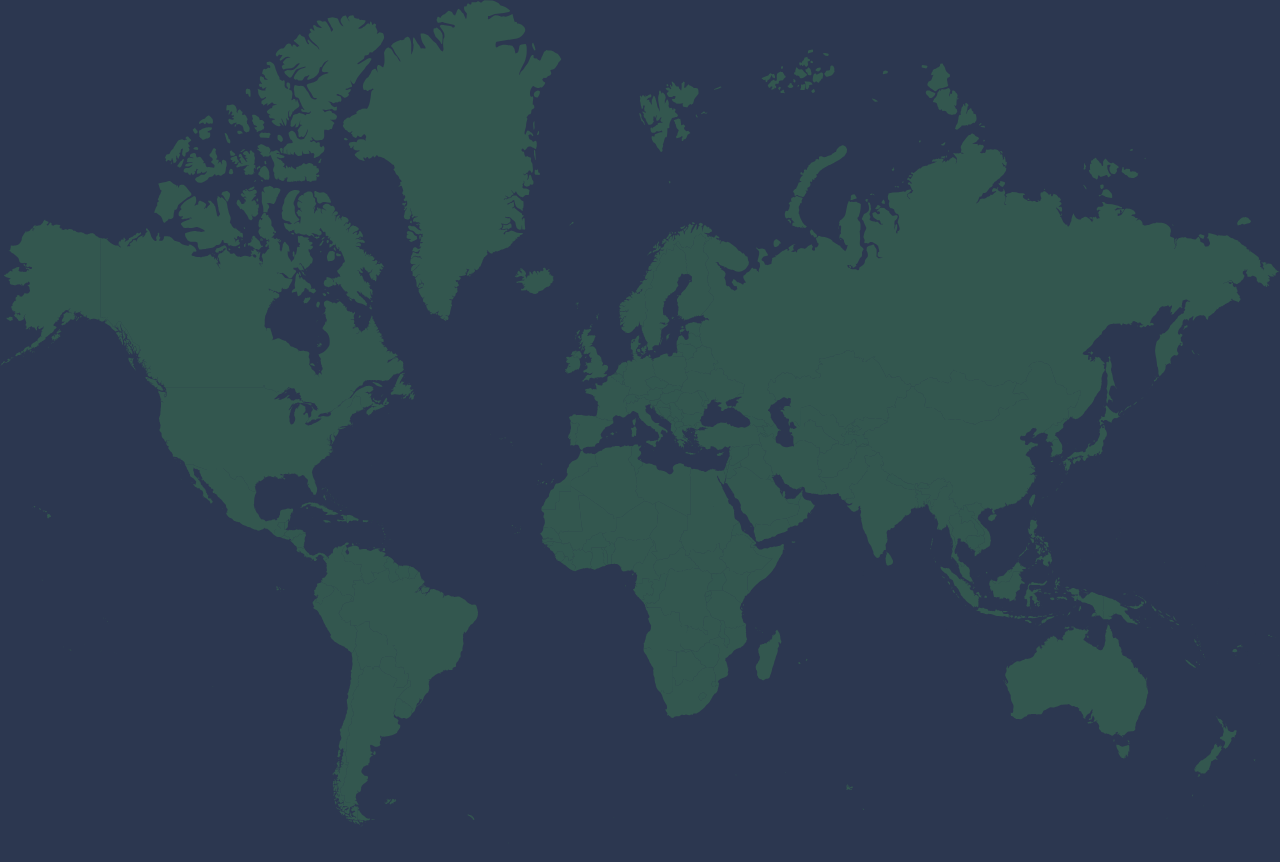
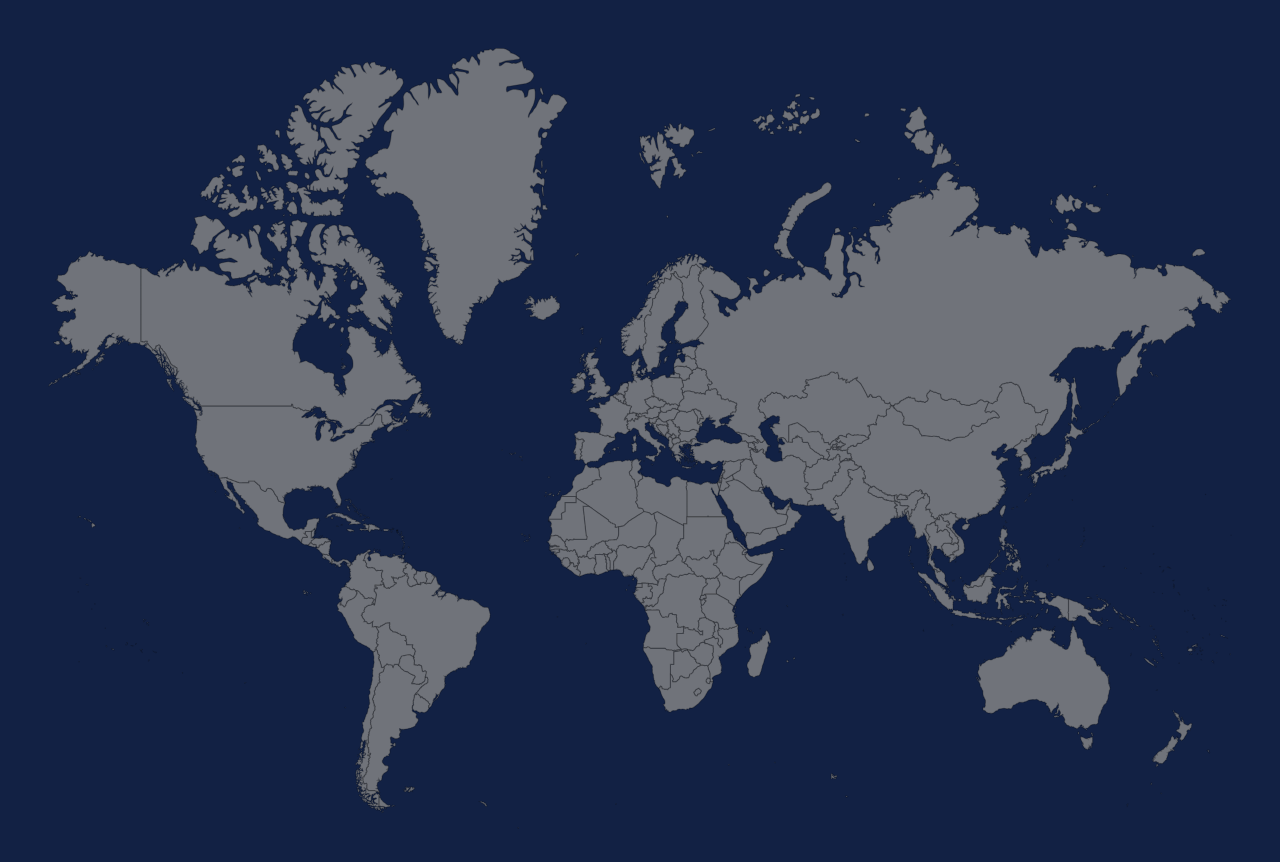
Before and after one commit to ShawnO86/Interactive_Map, a Vue app in the folder Interactive_World_Map/: page / in a window 1280 px wide. Shown: the top 862 px of the page. Built offline with nearby package versions, Linux system fonts and the light colour scheme.

Commit message:
Adds tooltip on mouseover of country

```diff
--- a/Interactive_World_Map/src/assets/main.css
+++ b/Interactive_World_Map/src/assets/main.css
@@ -1,14 +1,15 @@
 /* color variables for this project */
 :root {
-  --color-background: rgb(44, 55, 80);
+  --color-background: rgb(18, 33, 68);
 
-  --color-map: rgba(53, 95, 79, 0.8);
-  --color-map-highlight: rgba(110, 173, 98, 0.8);
-  --color-map-click: rgba(110, 173, 98, 1);
+  --color-map: rgba(136, 136, 136, 0.8);
+  --color-map-highlight: rgb(151, 151, 151);
+  --color-map-selected: rgb(185, 185, 185);
 
-  --color-border: rgba(226, 226, 226, 0.29);
+  --color-border: rgba(0, 0, 0, 0.25);
+  --color-border-highlight: rgba(0, 0, 0, 0.5);
+  --color-border-selected: rgba(0, 0, 0, 1);
 
-  --color-heading: var(--indigo);
   --color-text: rgba(60, 60, 60, 0.66);
 
   --section-gap: 10rem;
@@ -23,13 +24,8 @@
 }
 
 body {
-  min-height: 100vh;
   color: var(--color-text);
   background: var(--color-background);
-  transition:
-    color 0.5s,
-    background-color 0.5s;
-  font-size: 16px;
   text-rendering: optimizeLegibility;
   -webkit-font-smoothing: antialiased;
   -moz-osx-font-smoothing: grayscale;
@@ -43,10 +39,12 @@ body {
 
 path {
   fill: var(--color-map);
+  stroke: var(--color-border);
   cursor: pointer;
   transition: fill 0.4s;
 }
 
 path:hover {
   fill: var(--color-map-highlight);
+  stroke: var(--color-border-highlight);
 }
--- a/Interactive_World_Map/src/components/Map.vue
+++ b/Interactive_World_Map/src/components/Map.vue
@@ -1,20 +1,59 @@
 <script setup>
+    import { ref, reactive } from 'vue';
     import MapImage from '../assets/map-image.svg?raw';
+
+    const clicked_coutries = new Set();
+    const tooltip_text = ref('');
+    const tooltip_pos = reactive({
+        top: 0,
+        left: 0
+    });
 
     function handleSvgClick(event) {
         const element = event.target;
+        const countryName = element.getAttribute('name');
+        const countryId = element.getAttribute('id');
         if (element.tagName == 'path') {
-            const countryName = element.getAttribute('name');
-            const countryId = element.getAttribute('id');
-            console.log(countryName, countryId);
-            element.style.fill = "var(--color-map-click)"
-        };
+            if (clicked_coutries.has(countryId)) {
+                element.style.fill = "";
+                clicked_coutries.delete(countryId);
+            } else {
+                element.style.fill = "var(--color-map-selected)";
+                clicked_coutries.add(countryId);
+            }
+        }
+        console.log(clicked_coutries);
     };
-    function reverseColor(event) {
-        event.target.style.fill = ''
-    }
+
+    function displayTip(event) {
+        const element = event.target;
+        if (element.tagName == 'path') {
+            tooltip_text.value = element.getAttribute('name');
+            tooltip_pos.top = event.clientY - 24;
+            tooltip_pos.left = event.clientX;
+        } else {
+            tooltip_text.value = '';
+        }
+    };
+
 </script>
 
 <template>
-    <div class="svg-image" v-html="MapImage" @mousedown="handleSvgClick" @mouseup="reverseColor"></div>
+    <div class="svg-image" v-html="MapImage" @click="handleSvgClick" @mousemove="displayTip"></div>
+    <div class="tooltip" :style="{top: tooltip_pos.top + 'px', left: tooltip_pos.left + 'px'}">{{ tooltip_text }}</div>
 </template>
+
+<style scoped>
+    .svg-image{
+        margin: 3rem;
+    }
+
+    .tooltip {
+        position: absolute;
+        z-index: 5;
+        pointer-events: none;
+        background-color: var(--color-background);
+        color: var(--color-map-selected);
+        padding: 0.25rem;
+    }
+</style>
```
Also changed, not shown: Interactive_World_Map/src/App.vue (line endings or trailing spaces).
